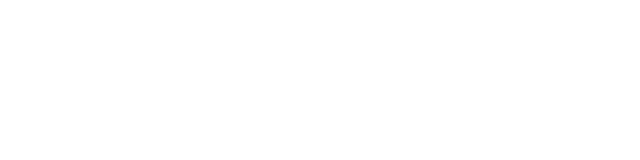
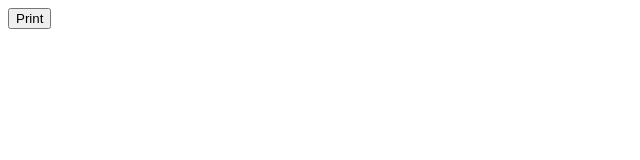
Before and after one commit to loiaconof/nuxt-print-server-microservice, a Nuxt app: page / in a window 1280 px wide. Before the commit this address had no page. Shown: the top 160 px of the page, without its empty margins (0-640 px from the left). Built offline with nearby package versions, Linux system fonts and the light colour scheme.

Commit message:
refactoring pages routes

```diff
--- /dev/null
+++ b/pages/index.vue
@@ -0,0 +1,15 @@
+<template>
+  <div>
+    <button @click="print">Print</button>
+  </div>
+</template>
+
+<script lang="ts" setup>
+function print() {
+
+}
+</script>
+
+<style>
+
+</style>
```
Also changed, not shown: pages/pdf/example.vue (renamed from pages/example.vue), 1 other file (tests, documents, lock files or other folders).
